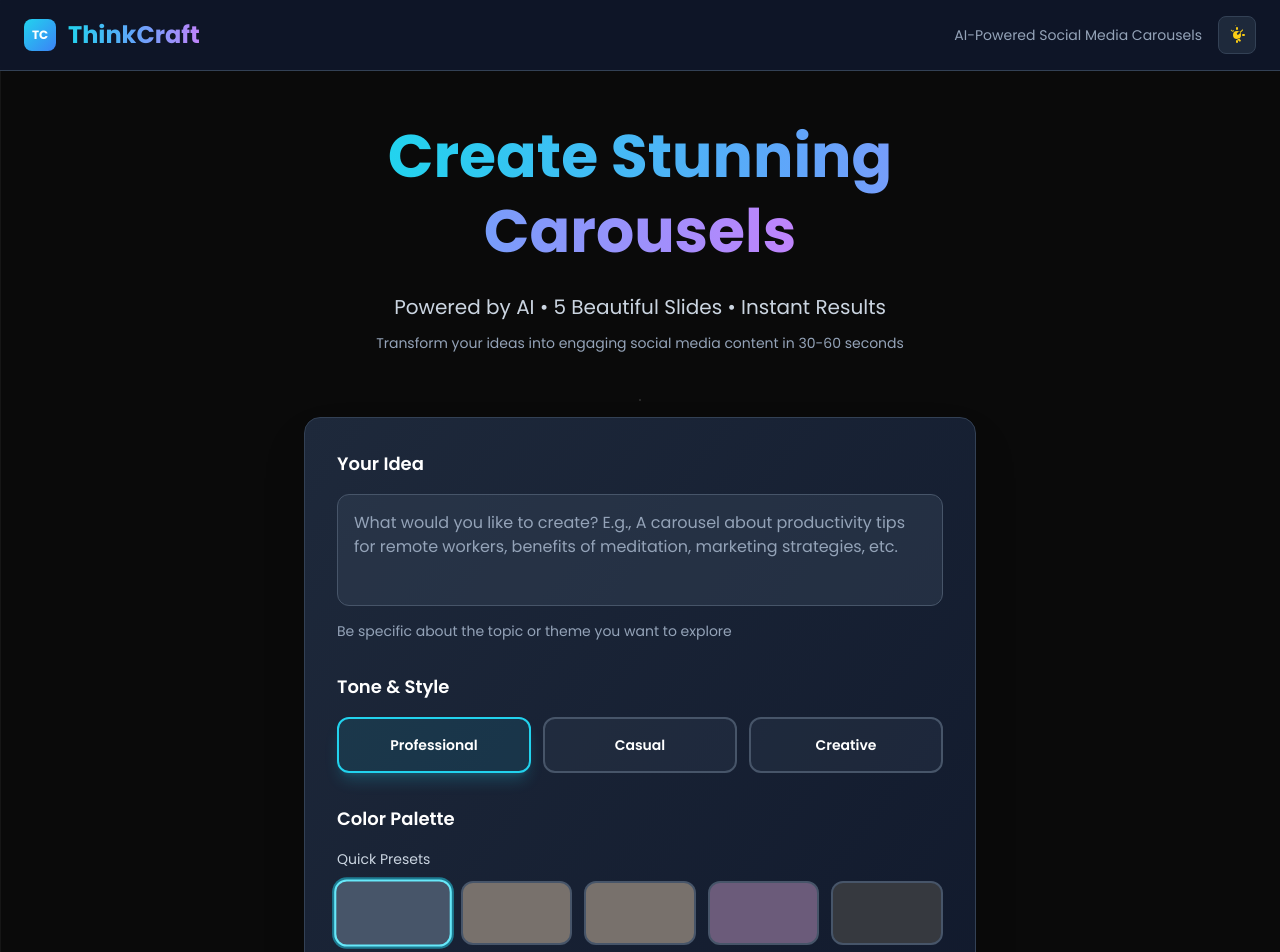
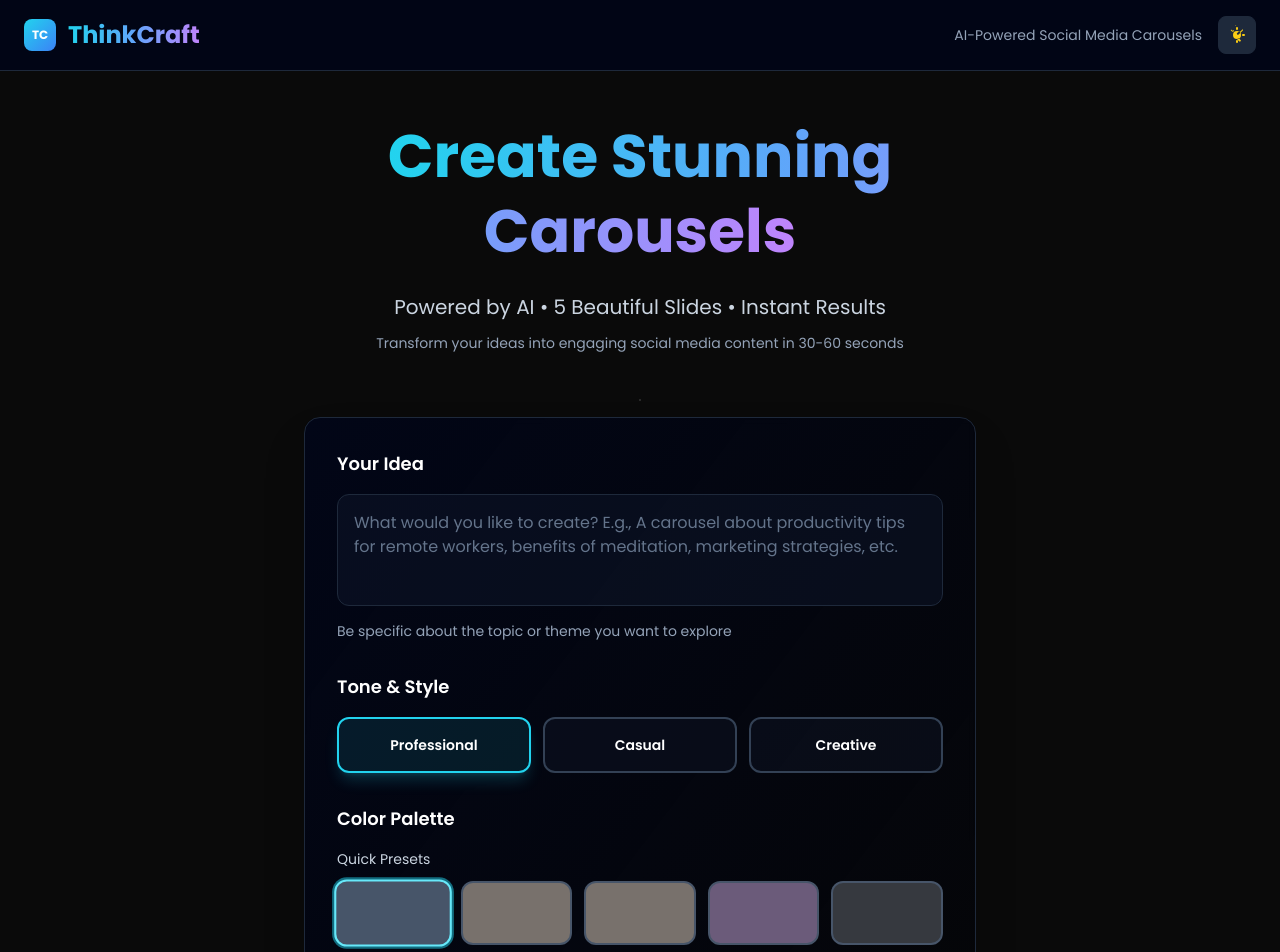
Before and after one commit to neschal-s/Think-Craft, a React (Vite) app in the folder frontend/: page / in a window 1280 px wide. Shown: the top 952 px of the page. Built offline with nearby package versions, Linux system fonts and the light colour scheme; no server answers; the HTML template or start-up script is replaced by a standard one.

Commit message:
modified the footer and header according to the updated background

```diff
--- a/frontend/src/App.jsx
+++ b/frontend/src/App.jsx
@@ -13,7 +13,7 @@ function AppContent() {
     <Router>
       <div className={`min-h-screen transition-colors duration-300 bg-transparent`}>
         {/* Header */}
-        <header className={`border-b ${theme.colors.border} sticky top-0 z-50 ${isDark ? 'bg-slate-900/95' : 'bg-white/80'} backdrop-blur-md transition-colors duration-300`}>
+        <header className={`border-b ${theme.colors.border} sticky top-0 z-50 ${isDark ? 'bg-slate-950/95' : 'bg-white/80'} backdrop-blur-md transition-colors duration-300`}>
           <div className="max-w-7xl mx-auto px-6 py-4 flex items-center justify-between">
             <div className="flex items-center gap-3">
               <div className={`w-8 h-8 rounded-lg flex items-center justify-center font-bold text-xs ${isDark ? 'bg-gradient-to-br from-cyan-400 to-blue-500 text-white' : 'bg-gradient-to-br from-blue-600 to-purple-600 text-white'}`}>
--- a/frontend/src/components/CarouselViewer.jsx
+++ b/frontend/src/components/CarouselViewer.jsx
@@ -115,13 +115,13 @@ const CarouselViewer = ({ carousel, palette, customColor, selectedFormat }) => {
       </div>
 
       {/* Controls Container */}
-      <div className={`border ${theme.colors.border} rounded-xl p-6 space-y-6 transition-colors duration-300 ${isDark ? 'bg-slate-800/50' : 'bg-gray-100'}`}>
+      <div className={`border ${theme.colors.border} rounded-xl p-6 space-y-6 transition-colors duration-300 ${isDark ? 'bg-slate-900/40' : 'bg-gray-100'}`}>
         {/* Navigation Buttons */}
         <div className="flex items-center justify-center gap-4">
           <button
             onClick={handlePrev}
             disabled={currentSlide === 0}
-            className={`p-3 rounded-lg disabled:opacity-30 disabled:cursor-not-allowed transition duration-200 ${isDark ? 'bg-slate-700 hover:bg-slate-600' : 'bg-gray-300 hover:bg-gray-400'}`}
+            className={`p-3 rounded-lg disabled:opacity-30 disabled:cursor-not-allowed transition duration-200 ${isDark ? 'bg-slate-800/60 hover:bg-slate-700/60' : 'bg-gray-300 hover:bg-gray-400'}`}
             title="Previous slide"
           >
             <span className={`text-lg ${isDark ? 'text-white' : 'text-gray-900'}`}>←</span>
@@ -139,7 +139,7 @@ const CarouselViewer = ({ carousel, palette, customColor, selectedFormat }) => {
                       ? 'bg-cyan-400 w-8 h-3'
                       : 'bg-blue-600 w-8 h-3'
                     : isDark
-                      ? 'bg-slate-600 hover:bg-slate-500 w-3 h-3'
+                      ? 'bg-slate-700/60 hover:bg-slate-600/60 w-3 h-3'
                       : 'bg-gray-400 hover:bg-gray-500 w-3 h-3'
                 }`}
                 title={`Go to slide ${idx + 1}`}
@@ -150,7 +150,7 @@ const CarouselViewer = ({ carousel, palette, customColor, selectedFormat }) => {
           <button
             onClick={handleNext}
             disabled={currentSlide === totalSlides - 1}
-            className={`p-3 rounded-lg disabled:opacity-30 disabled:cursor-not-allowed transition duration-200 ${isDark ? 'bg-slate-700 hover:bg-slate-600' : 'bg-gray-300 hover:bg-gray-400'}`}
+            className={`p-3 rounded-lg disabled:opacity-30 disabled:cursor-not-allowed transition duration-200 ${isDark ? 'bg-slate-800/60 hover:bg-slate-700/60' : 'bg-gray-300 hover:bg-gray-400'}`}
             title="Next slide"
           >
             <span className={`text-lg ${isDark ? 'text-white' : 'text-gray-900'}`}>→</span>
--- a/frontend/src/components/Footer.jsx
+++ b/frontend/src/components/Footer.jsx
@@ -24,7 +24,7 @@ const Footer = () => {
   ];
 
   return (
-    <footer className={`border-t ${theme.colors.border} transition-colors duration-300 mt-4 py-4 ${isDark ? 'bg-slate-800/40 backdrop-blur-md' : 'bg-white/60 backdrop-blur-md'}`}>
+    <footer className={`border-t ${theme.colors.border} transition-colors duration-300 mt-4 py-4 ${isDark ? 'bg-slate-950/50 backdrop-blur-md' : 'bg-white/60 backdrop-blur-md'}`}>
       <div className="max-w-7xl mx-auto px-2">
         <div className="text-center">
           <h3 className={`text-2xl font-bold mb-4 ${theme.colors.text.primary} font-['Poppins']`}>
--- a/frontend/src/components/FormatSelector.jsx
+++ b/frontend/src/components/FormatSelector.jsx
@@ -29,7 +29,7 @@ const FormatSelector = ({ selectedFormat, onFormatChange, loading }) => {
                   ? 'border-cyan-400 bg-cyan-400/10 shadow-lg shadow-cyan-400/20'
                   : 'border-blue-600 bg-blue-50 shadow-lg shadow-blue-200'
                 : isDark
-                  ? 'border-slate-600 bg-slate-700/30 hover:border-slate-500'
+                  ? 'border-slate-700 bg-slate-900/40 hover:border-slate-600'
                   : 'border-gray-300 bg-gray-50 hover:border-gray-400'
             }`}
           >
--- a/frontend/src/context/ThemeContext.jsx
+++ b/frontend/src/context/ThemeContext.jsx
@@ -21,14 +21,14 @@ export const ThemeProvider = ({ children }) => {
     isDark,
     toggleTheme,
     colors: isDark ? {
-      // Dark mode
+      // Dark mode - darker to match #0a0a0a background
       bg: {
-        primary: 'bg-slate-900',
-        secondary: 'bg-slate-800',
-        tertiary: 'bg-slate-700',
-        card: 'bg-gradient-to-br from-slate-800 to-slate-900',
+        primary: 'bg-slate-950',
+        secondary: 'bg-slate-900/60',
+        tertiary: 'bg-slate-800/50',
+        card: 'bg-gradient-to-br from-slate-950 to-black/40',
       },
-      border: 'border-slate-700',
+      border: 'border-slate-800',
       text: {
         primary: 'text-white',
         secondary: 'text-slate-300',
--- a/frontend/src/index.css
+++ b/frontend/src/index.css
@@ -12,9 +12,8 @@ body {
   @apply text-white;
   background-color: #050505;
   background-image:
-    radial-gradient(circle at center, rgba(255,255,255,0.12) 1px, transparent 1px),
-    linear-gradient(to right, rgba(255,255,255,0.05) 1px, transparent 1px);
-  background-size: 26px 26px, 140px 100%;
+    radial-gradient(circle at center, rgba(255,255,255,0.12) 1px, transparent 1px);
+  background-size: 26px 26px;
   background-position: center;
   background-attachment: fixed;
 }
@@ -27,9 +26,8 @@ html, body, #root {
 body:not(.dark) {
   background-color: #f8f8f8;
   background-image:
-    radial-gradient(circle at center, rgba(0,0,0,0.12) 1px, transparent 1px),
-    linear-gradient(to right, rgba(0,0,0,0.05) 1px, transparent 1px);
-  background-size: 26px 26px, 140px 100%;
+    radial-gradient(circle at center, rgba(0,0,0,0.25) 1px, transparent 1px);
+  background-size: 26px 26px;
   background-position: center;
   background-attachment: fixed;
   @apply text-gray-900;
@@ -39,9 +37,8 @@ body:not(.dark) {
 .dark body {
   background-color: #0a0a0a;
   background-image:
-    radial-gradient(circle at center, rgba(255,255,255,0.12) 1px, transparent 1px),
-    linear-gradient(to right, rgba(255,255,255,0.05) 1px, transparent 1px);
-  background-size: 26px 26px, 140px 100%;
+    radial-gradient(circle at center, rgba(255,255,255,0.12) 1px, transparent 1px);
+  background-size: 26px 26px;
   background-position: center;
   background-attachment: fixed;
 }
--- a/frontend/src/pages/FormPage.jsx
+++ b/frontend/src/pages/FormPage.jsx
@@ -71,7 +71,7 @@ const FormPage = () => {
     if (isDark) {
       return selected
         ? 'border-cyan-400 bg-cyan-400/10 shadow-lg shadow-cyan-400/20'
-        : 'border-slate-600 bg-slate-700/30 hover:border-slate-500';
+        : 'border-slate-700 bg-slate-900/40 hover:border-slate-600';
     } else {
       return selected
         ? 'border-blue-600 bg-blue-50 shadow-lg shadow-blue-200'
@@ -104,7 +104,7 @@ const FormPage = () => {
                 onChange={(e) => setPrompt(e.target.value)}
                 placeholder="What would you like to create? E.g., A carousel about productivity tips for remote workers, benefits of meditation, marketing strategies, etc."
                 className={`w-full h-28 p-4 rounded-xl resize-none transition focus:outline-none focus:ring-2 ${isDark
-                  ? 'bg-slate-700/50 border border-slate-600 text-white placeholder-slate-400 focus:border-cyan-400 focus:ring-cyan-400/20'
+                  ? 'bg-slate-900/50 border border-slate-800 text-white placeholder-slate-500 focus:border-cyan-400 focus:ring-cyan-400/20'
                   : 'bg-white border border-gray-300 text-gray-900 placeholder-gray-500 focus:border-blue-500 focus:ring-blue-500/20'
                 }`}
                 disabled={loading}
@@ -190,7 +190,7 @@ const FormPage = () => {
                       placeholder="#000000"
                       disabled={loading}
                       className={`w-full px-4 py-3 rounded-xl border-2 transition focus:outline-none focus:ring-2 ${isDark
-                        ? 'bg-slate-700/50 border-slate-600 text-white placeholder-slate-400 focus:border-cyan-400 focus:ring-cyan-400/20'
+                        ? 'bg-slate-900/50 border-slate-800 text-white placeholder-slate-500 focus:border-cyan-400 focus:ring-cyan-400/20'
                         : 'bg-white border-gray-300 text-gray-900 placeholder-gray-500 focus:border-blue-500 focus:ring-blue-500/20'
                       }`}
                     />
```
Also changed, not shown: frontend/src/pages/ViewerPage.jsx (+4 -4 lines).
